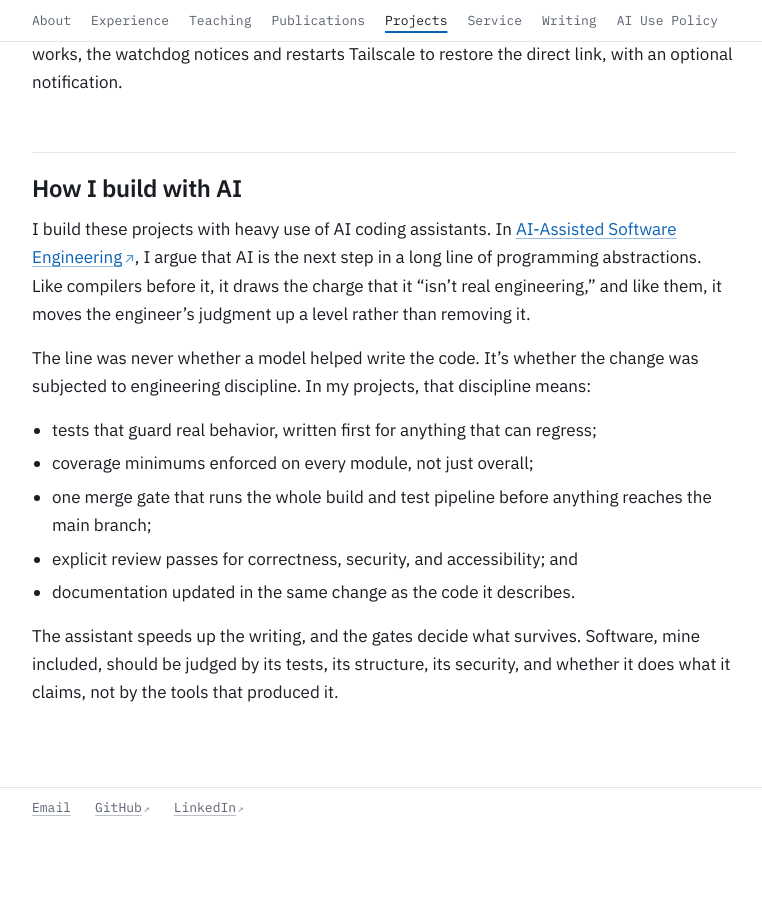
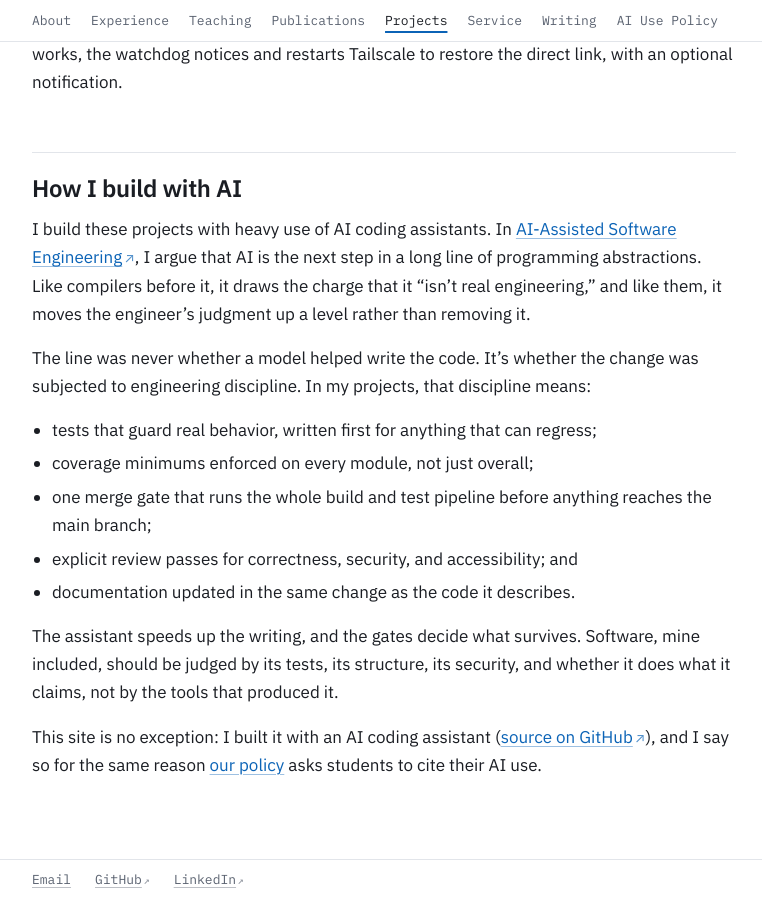
Before and after one commit to toddawhittaker/toddawhittaker.github.io, a Jekyll site: the page built from docs/projects/index.md, in a window 1280 px wide and 900 px high, scrolled down 1882 px. Shown: the whole window, without its empty margins (256-1018 px from the left). Built offline with Jekyll 4.4.1, drawn with Linux system fonts in a browser that asks for light colours; our own code applies the rules of GitHub Pages for plain Markdown files; before the commit the page ends 2710 px from its top, so only the background shows below that.

Commit message:
Disclose AI use in building this site

```diff
--- a/docs/projects/index.md
+++ b/docs/projects/index.md
@@ -59,3 +59,5 @@ The line was never whether a model helped write the code. It's whether the chang
 - documentation updated in the same change as the code it describes.
 
 The assistant speeds up the writing, and the gates decide what survives. Software, mine included, should be judged by its tests, its structure, its security, and whether it does what it claims, not by the tools that produced it.
+
+This site is no exception: I built it with an AI coding assistant ([source on GitHub](https://github.com/toddawhittaker/toddawhittaker.github.io){:target="_blank"}), and I say so for the same reason [our policy](/CSM-AI-Policy/) asks students to cite their AI use.
```
